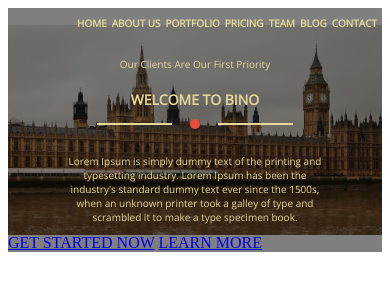
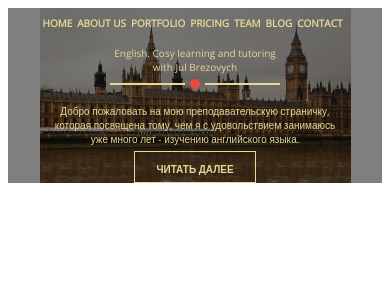
Before and after one commit to abrezovich/eclat, a plain HTML site: page index.html in a window 390 px wide. Drawn offline with nearby package versions, Linux system fonts and the light colour scheme; a web font is replaced by a local one.

Commit message:
header responsiv

```diff
--- a/index.html
+++ b/index.html
@@ -55,22 +55,20 @@
 
             </ul>
             <div class="header-box">
-                <p class="header-box-subtitle">Our Clients Are Our First Priority</p>
-                <h1 class="header-box-title">WELCOME TO BINO</h1>
+                <p class="header-box-subtitle">English. Cosy learning and tutoring <br> with Jul Brezovych <br/></p>
+               <!-- <h1 class="header-box-title">WELCOME TO ECLAT</h1>-->
                 <div class="header-box-trait-box">
                     <div class="header-box-trait-box-trait"></div>
                     <div class="header-box-trait-box-point"></div>
                     <div class="header-box-trait-box-trait"></div>
                 </div>
 
-                <p class="header-box-text">Lorem Ipsum is simply dummy text of the printing and typesetting industry. Lorem Ipsum has been the industry's
-                    standard dummy text ever since the 1500s, when an unknown printer took a galley of type and scrambled
-                    it to make a type specimen book.</p>
+                <p class="header-box-text">   Добро пожаловать на мою преподавательскую страничку, которая посвящена тому,
+                     чем я с удовольствием занимаюсь уже  много лет - изучению английского языка.   </p>
 
             </div>
             <div class="header-link-box">
-                <a class="header-link" href="#">GET STARTED NOW</a>
-                <a class="header-link" href="#">LEARN MORE</a>
+                <a class="header-link" href="#">ЧИТАТЬ ДАЛЕЕ</a>
             </div>
         </div>
     </header>
--- a/sass/_header.scss
+++ b/sass/_header.scss
@@ -11,9 +11,10 @@ background-position: center;
     display: none;
 }
 &-list {
-    @include flex(flex, '', flex-end, '', '');
+    @include flex(flex, '', center, '', '');
     list-style: none;
-    margin-top: px-to-rem(5px);
+    margin: px-to-rem(5px) 0;
+    padding:0;
     &-item {
         padding-right: px-to-rem(5px);
     }
@@ -31,7 +32,7 @@ background-position: center;
     }
 }
 &-box {
-    margin-top: px-to-rem(10px);
+
     @include flex(flex, '', center, center, center);
     flex-direction: column;
     &-title,
@@ -39,7 +40,7 @@ background-position: center;
     &-text {
         @include font-settings('', $header-link-font, $header-link-color);
         text-align: center;
-        margin-bottom: px-to-rem(10px);
+        margin-bottom: px-to-rem(5px);
     }
     &-title {
         font-size: px-to-rem(14px);
@@ -50,22 +51,43 @@ background-position: center;
     }
     &-text {
         font-size: px-to-rem(10px);
-        width: 70%;
+        width: 80%;
     }
     &-trait-box {
         @include flex(flex, '', center, center, '');
-        margin-bottom: px-to-rem(15px);
+        margin-bottom: px-to-rem(5px);
         &-point {
             @include size(px-to-rem(10px), px-to-rem(10px));
             border-radius: px-to-rem(10px);
             background-color: $header-link-hover-color;
-            margin: 0 px-to-rem(18px) 0 px-to-rem(18px);
+            margin: 0 px-to-rem(5px) 0 px-to-rem(5px);
         }
         &-trait {
             @include size(px-to-rem(75px), px-to-rem(2px));
             background-color: $header-link-color;
         }
     }
+
+
+}
+&-link-box {
+    @include flex(flex, '', center, '', '');
+}
+&-link {
+    @include font-settings(px-to-rem(10px), $header-link-font, $header-link-color);
+    font-weight: bold;
+    @include text-decor(none, uppercase);
+    display: block;
+    @include size(px-to-rem(100px), px-to-rem(10px));
+    border: solid 1px $header-link-color;
+   padding: px-to-rem(10px);
+   text-align: center;
+  &:hover{
+    border: none;
+    @include font-settings(px-to-rem(10px), $header-link-font, $header-link-color);
+    @include text-decor(none, '');
+    background-color: $header-link-hover-color;
+   }
 }
 }
 
@@ -148,28 +170,6 @@ background-position: center;
      //  background-size: cover;
 
 
-        &-link-box {
-            @include flex(flex, '', center, '', '');
-        }
-        &-link {
-            @include font-settings(px-to-rem(14px), $header-link-font, $header-link-color);
-            font-weight: bold;
-            @include text-decor(none, uppercase);
-            display: block;
-            @include size(px-to-rem(220px), px-to-rem(50px));
-            border: solid 1px $header-link-color;
-           padding: px-to-rem(14px);
-           text-align: center;
-           &:first-child{
-               margin-right: px-to-rem(30px);
-           }
-           &:hover{
-            border: none;
-            @include font-settings(px-to-rem(14px), $header-link-font, $header-link-color);
-            @include text-decor(none, '');
-            background-color: $header-link-hover-color;
-           }
-        }
     }
 }
 */
```
Also changed, not shown: css/styles.css.
